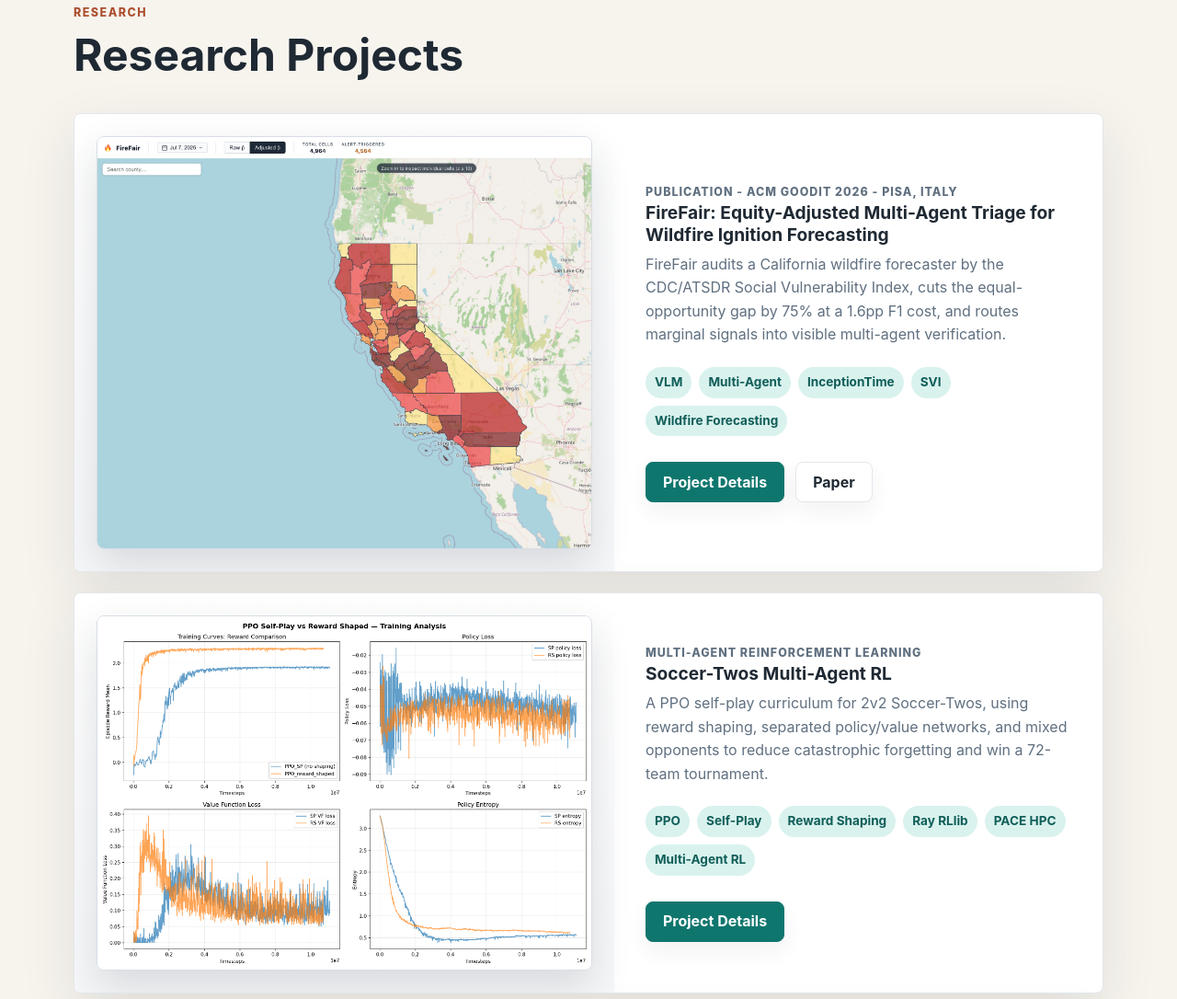
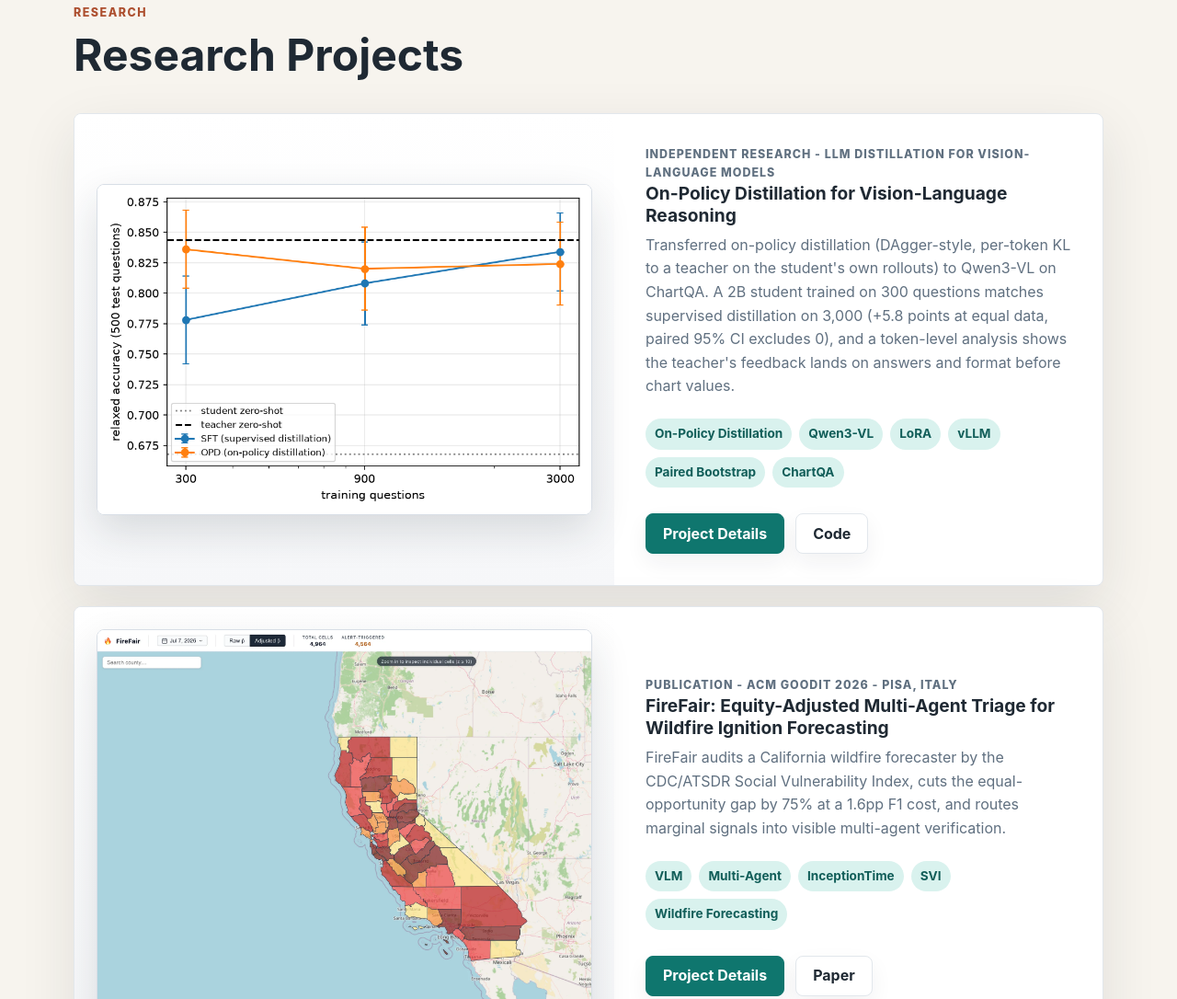
Before and after one commit to ffy208/ffy208.github.io, a plain HTML site: page index.html in a window 1280 px wide. Shown: the part 3160-4246 px from the top of the page at 92% size. Drawn offline with Linux system fonts and the light colour scheme.

Commit message:
Add On-Policy Distillation for Vision-Language Reasoning research card

```diff
--- a/index.html
+++ b/index.html
@@ -215,6 +215,41 @@
           <article class="project-card">
             <div class="project-media">
               <img
+                src="assets/projects/VLM-OPD/data_efficiency.png"
+                alt="Accuracy versus training questions for supervised and on-policy distillation of a vision-language model"
+                width="900"
+                height="600"
+              >
+            </div>
+            <div class="project-content">
+              <p class="project-type">Independent research - LLM distillation for vision-language models</p>
+              <h3>On-Policy Distillation for Vision-Language Reasoning</h3>
+              <p>
+                Transferred on-policy distillation (DAgger-style, per-token KL to
+                a teacher on the student's own rollouts) to Qwen3-VL on ChartQA.
+                A 2B student trained on 300 questions matches supervised
+                distillation on 3,000 (+5.8 points at equal data, paired 95% CI
+                excludes 0), and a token-level analysis shows the teacher's
+                feedback lands on answers and format before chart values.
+              </p>
+              <ul class="tag-list" aria-label="Research methods used">
+                <li>On-Policy Distillation</li>
+                <li>Qwen3-VL</li>
+                <li>LoRA</li>
+                <li>vLLM</li>
+                <li>Paired Bootstrap</li>
+                <li>ChartQA</li>
+              </ul>
+              <div class="project-links">
+                <a class="button primary" href="https://ffy208.github.io/On-Policy-Distillation-for-Vision-Language-Reasoning/">Project Details</a>
+                <a class="button" href="https://github.com/ffy208/On-Policy-Distillation-for-Vision-Language-Reasoning">Code</a>
+              </div>
+            </div>
+          </article>
+
+          <article class="project-card">
+            <div class="project-media">
+              <img
                 src="assets/projects/FireFair/shot-statewide.webp"
                 alt="FireFair statewide California dashboard showing equity-adjusted wildfire ignition risk"
                 width="1920"
```
